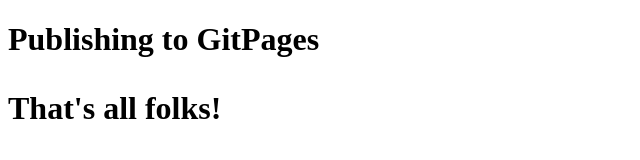
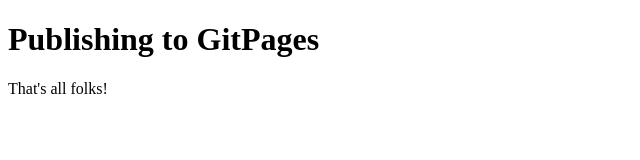
Before and after one commit to Cshah9/cshah9.github.io, a plain HTML site: page index.html in a window 1280 px wide. Shown: the whole page, without its empty margins (0-640 px from the left). Drawn offline with Linux system fonts and the light colour scheme.

Commit message:
fixed header tag

```diff
--- a/index.html
+++ b/index.html
@@ -9,7 +9,7 @@
 	-->
 </head>
 <body>
-	<h1> Publishing to GitPages <h1>
-	<p> That's all folks!</p>
+	<h1> Publishing to GitPages </h1>
+	<p> That's all folks! </p>
 </body>
 </html>
```
Also changed, not shown: 1 other file.
